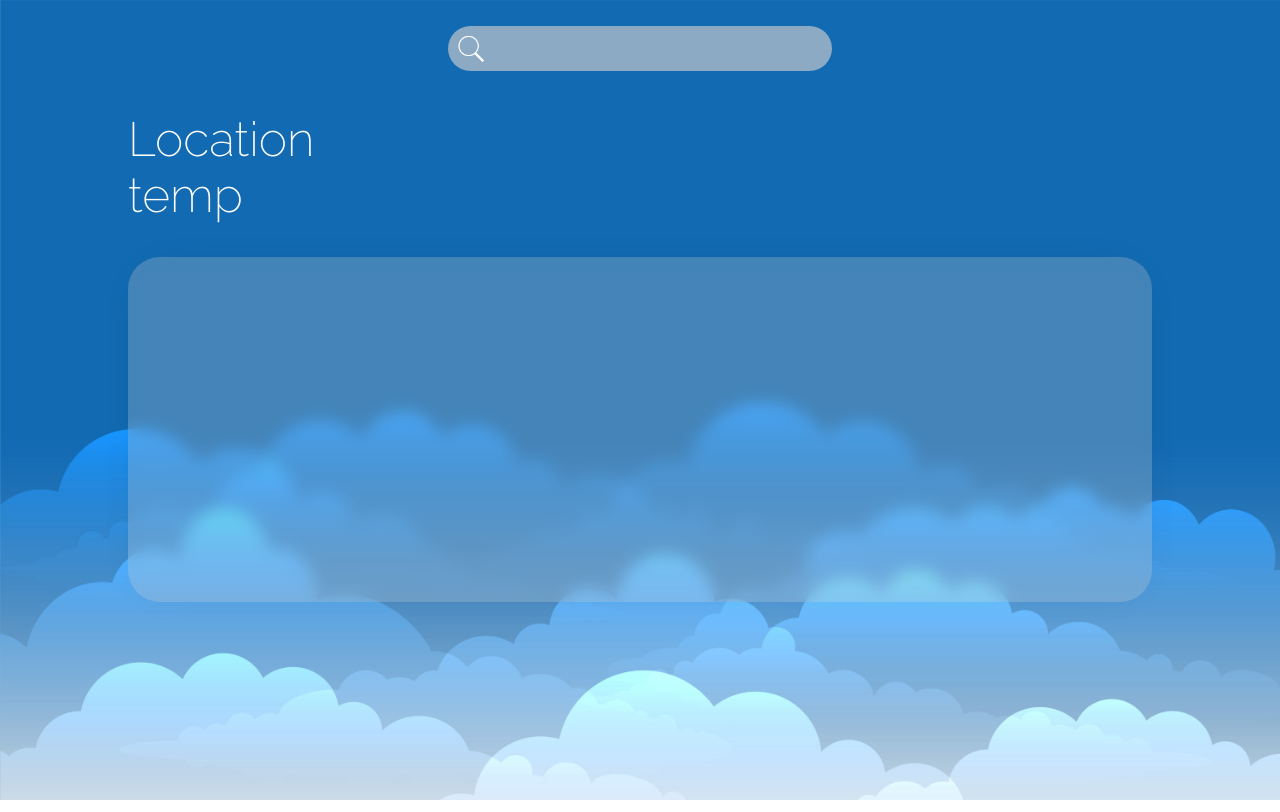
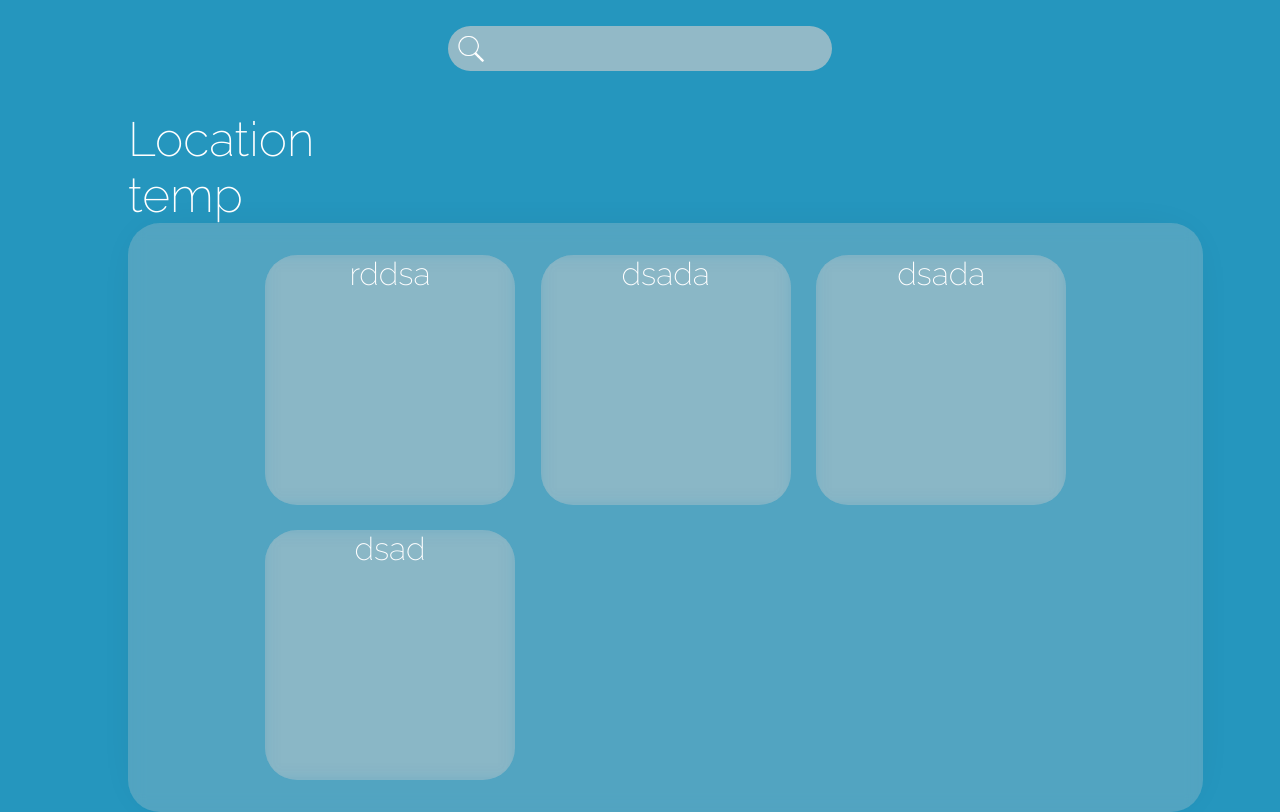
Before and after one commit to tushar-droid/asyncWeather, a website: page dist/index.html in a window 1280 px wide. Drawn offline with Linux system fonts and the light colour scheme; no server answers.

Commit message:
Added grid - Added grid for additional information - Removed background and added color

```diff
--- a/src/assets/styles.css
+++ b/src/assets/styles.css
@@ -14,16 +14,14 @@ body {
   height: 100vh;
   width:100vw;
   gap: 5%;
-  background-image:url('./back.jpg');
-  background-size: cover;
+  background-color: #2596be;
   color:white;
-  outline: solid black;
   padding: 0;
   margin: 0;
 }
 
 .search-area{
-        margin-top: 2%;
+    margin-top: 2%;
     width:30%;
 }
 .search-field{
@@ -63,9 +61,24 @@ body {
 }
 
 .bottom-container{
+    width: 100%;
+    height: fit-content;
     background-color:#cccccc45;
-    height: 50%;
     backdrop-filter: blur(8px);
     box-shadow: 0px 0px 50px -27px rgba(0,0,0,0.2);
     border-radius: 2rem;
+    display: grid;
+    grid-template-columns: repeat(auto-fill, minmax(250px, 15%));
+    justify-content: center;
+    gap: 2vw;
+    padding: 2rem 2vw;
 }
+
+.bottom-container > *{
+    height: 250px;
+    background-color:#cccccc45;
+    backdrop-filter: blur(8px);
+    border-radius: 2rem;
+    display: flex;
+    justify-content: center;
+}
```
Also changed, not shown: dist/57f7b824106389b1962a.jpg (deleted), dist/bundle.js, dist/index.html, src/assets/back.jpg (deleted).
